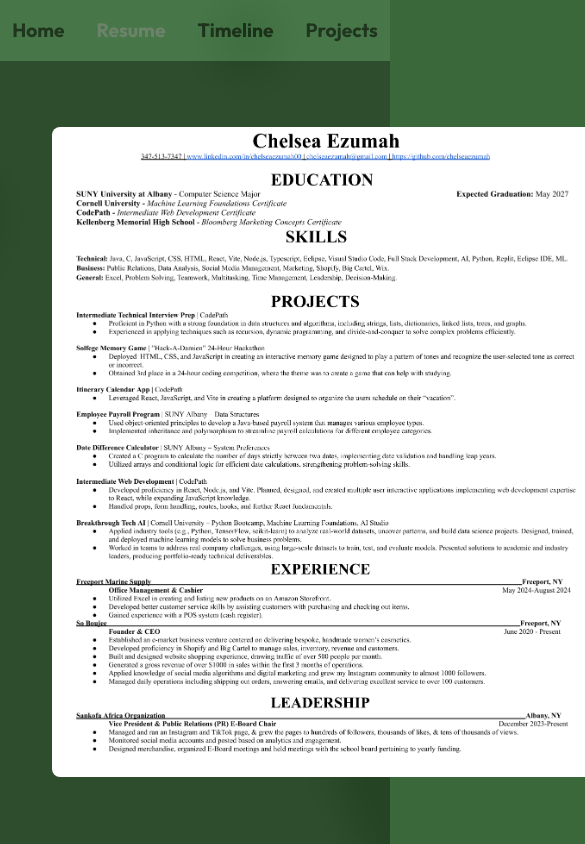
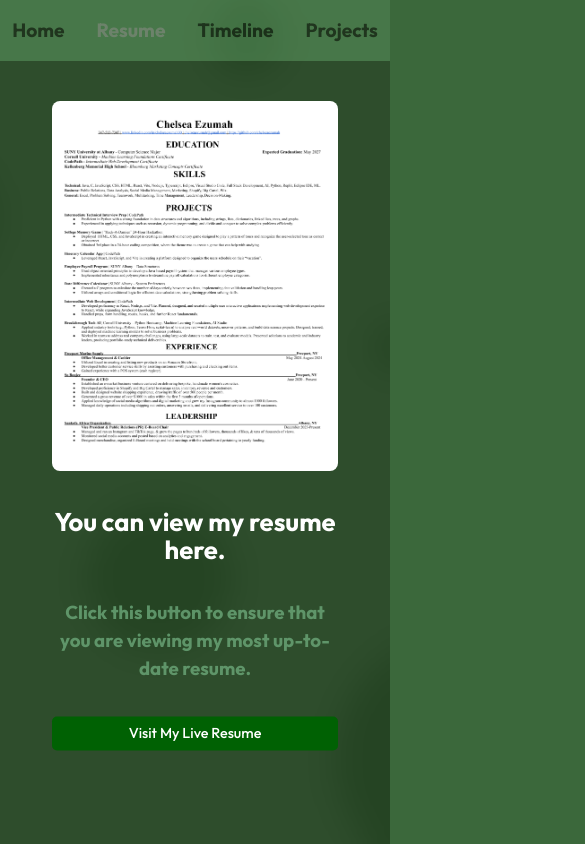
Before and after one commit to chelseaezumah/personal-website, a React (Vite) app: page /aboutme in a window 390 px wide. Shown: the top 844 px of the page, 585 px wide, since content can reach past the window. Built offline with nearby package versions, Linux system fonts and the light colour scheme.

Commit message:
Update AboutMe.css

```diff
--- a/src/pages/AboutMe.css
+++ b/src/pages/AboutMe.css
@@ -57,3 +57,49 @@
       transform: translateY(0); /* Move back to original position */
     }
   }
+
+  @media (max-width: 768px) {
+    .container {
+      flex-direction: column;
+      align-items: center;
+      gap: 30px;
+      padding: 20px;
+    }
+
+    .poop {
+      width: 100%;
+      height: auto;
+      margin-top: 20px;
+    }
+
+    .text-content {
+      width: 100%;
+      text-align: center;
+      padding: 10px;
+    }
+
+    .text-content h1 {
+      font-size: 2rem;
+    }
+
+    .text-content button {
+      width: 100%;
+      max-width: 300px;
+      margin: 0 auto;
+    }
+  }
+
+  @media (max-width: 480px) {
+    .text-content h1 {
+      font-size: 1.6rem;
+    }
+
+    .text-content {
+      gap: 15px;
+    }
+
+    .text-content button {
+      font-size: 0.9rem;
+      padding: 8px 16px;
+    }
+  }
```
